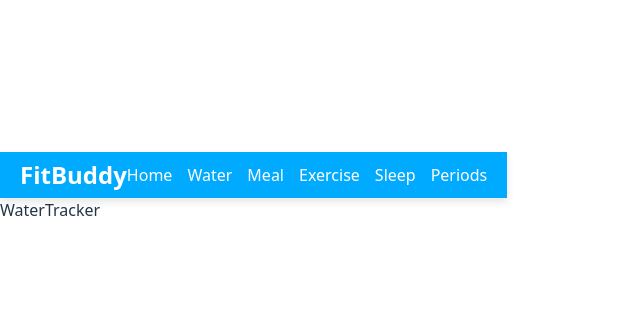
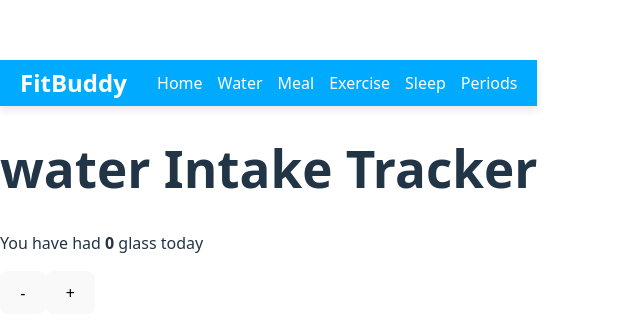
Before and after one commit to yahoowecanwork2/health-tracker, a React (Vite) app: page /water in a window 1280 px wide. Shown: the part 213-548 px from the top of the page, without its empty margins (0-640 px from the left). Built offline with nearby package versions, Linux system fonts and the light colour scheme.

Commit message:
maing watertracker layout

```diff
--- a/src/components/WaterTracker.jsx
+++ b/src/components/WaterTracker.jsx
@@ -1,8 +1,23 @@
-import React from 'react'
+import React from 'react';
+import '../css-components/WaterTracker.css';
+import { useSelector, useDispatch } from 'react-redux';
+import { increment, decrement } from '../Redux/waterSlice';
 
 function WaterTracker() {
+    const glasses = useSelector((state) => state.water.glasses);
+    const dispatch = useDispatch();
+
+
     return (
-        <div>WaterTracker</div>
+        <div className='water-container'>
+            <h1>water Intake Tracker</h1>
+            <p>You have had <strong>{glasses}</strong> glass{glasses !== 0 && "es"} today </p>
+            <div className='btn-group'>
+                <button onClick={() => dispatch(decrement)}>-</button>
+                <button onClick={() => dispatch(increment)}>+</button>
+            </div>
+
+        </div>
     )
 }
 
```
Also changed, not shown: src/css-components/waterTracker.css (deleted).
